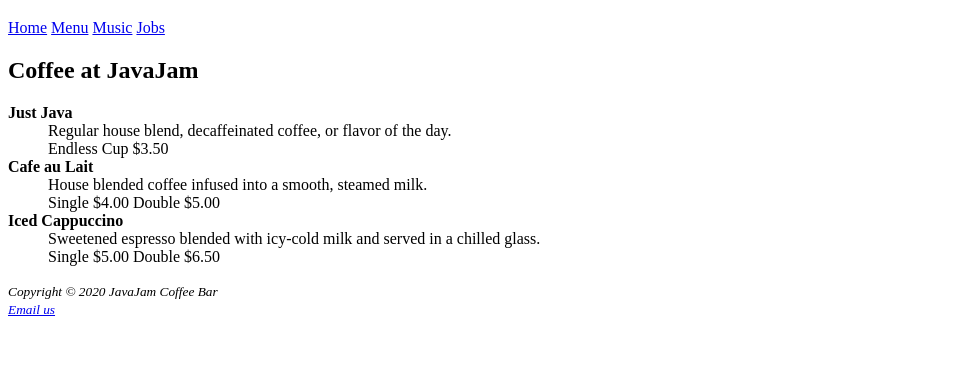
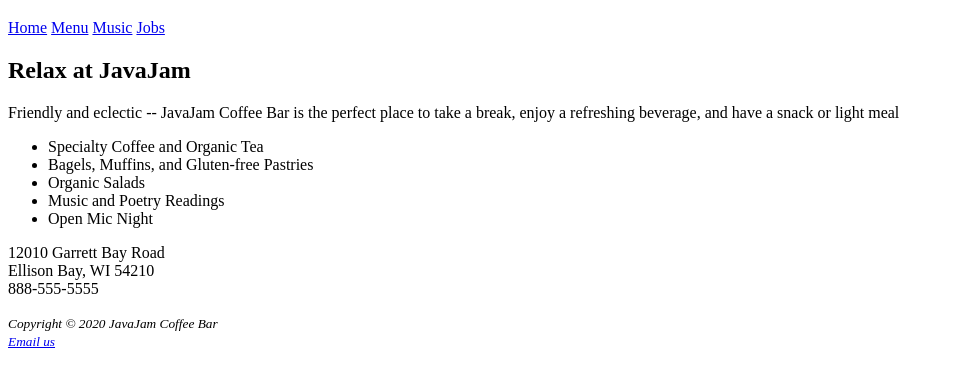
Before and after one commit to SICTC-CS/java-jam-S1am3, a plain HTML site: page Index.html in a window 1280 px wide. Shown: the part 61-448 px from the top of the page, without its empty margins (0-953 px from the left). Drawn offline with Linux system fonts and the light colour scheme.

Commit message:
Update Index.html

```diff
--- a/Index.html
+++ b/Index.html
@@ -1,8 +1,9 @@
 <!DOCTYPE html>
 <html lang="en">
     <head>
-        <title>JavaJam Coffee Bar Menu</title>
+        <title>JavaJam Coffee Bar</title>
         <meta charset="utf-8">
+        <link rel="stylesheet" href="JavaJam.css">
     </head>
     <body>
         <header>
@@ -15,16 +16,20 @@
           <a href="job.html">Jobs</a>
         </nav>
       <main>
-      <h2>Coffee at JavaJam</h2>
-      <dl>
-        <dt><b>Just Java</b></dt>
-          <dd>Regular house blend, decaffeinated coffee, or flavor of the day.<br>                  Endless Cup $3.50</dd>
-        <dt><b>Cafe au Lait</b></dt>
-          <dd>House blended coffee infused into a smooth, steamed  milk.<br>
-              Single $4.00 Double $5.00</dd>
-        <dt><b>Iced Cappuccino</b></dt>
-          <dd>Sweetened espresso blended with icy-cold milk and served in a chilled glass.<br>    Single $5.00 Double $6.50</dd>
-      </dl>
+      <h2>Relax at JavaJam</h2>
+      <p>Friendly and eclectic -- JavaJam Coffee Bar is the perfect place to take a break, enjoy a refreshing beverage, and have a snack or light meal</p>
+      <ul>
+        <li>Specialty Coffee and Organic Tea</li>
+        <li>Bagels, Muffins, and Gluten-free Pastries</li>
+        <li>Organic Salads</li>
+        <li>Music and Poetry Readings</li>
+        <li>Open Mic Night</li>
+      </ul>
+      <div>
+      <p>12010 Garrett Bay Road<br>
+      Ellison Bay, WI 54210<br>
+      888-555-5555</p>
+      </div>
       </main>
 
       <footer>
```
